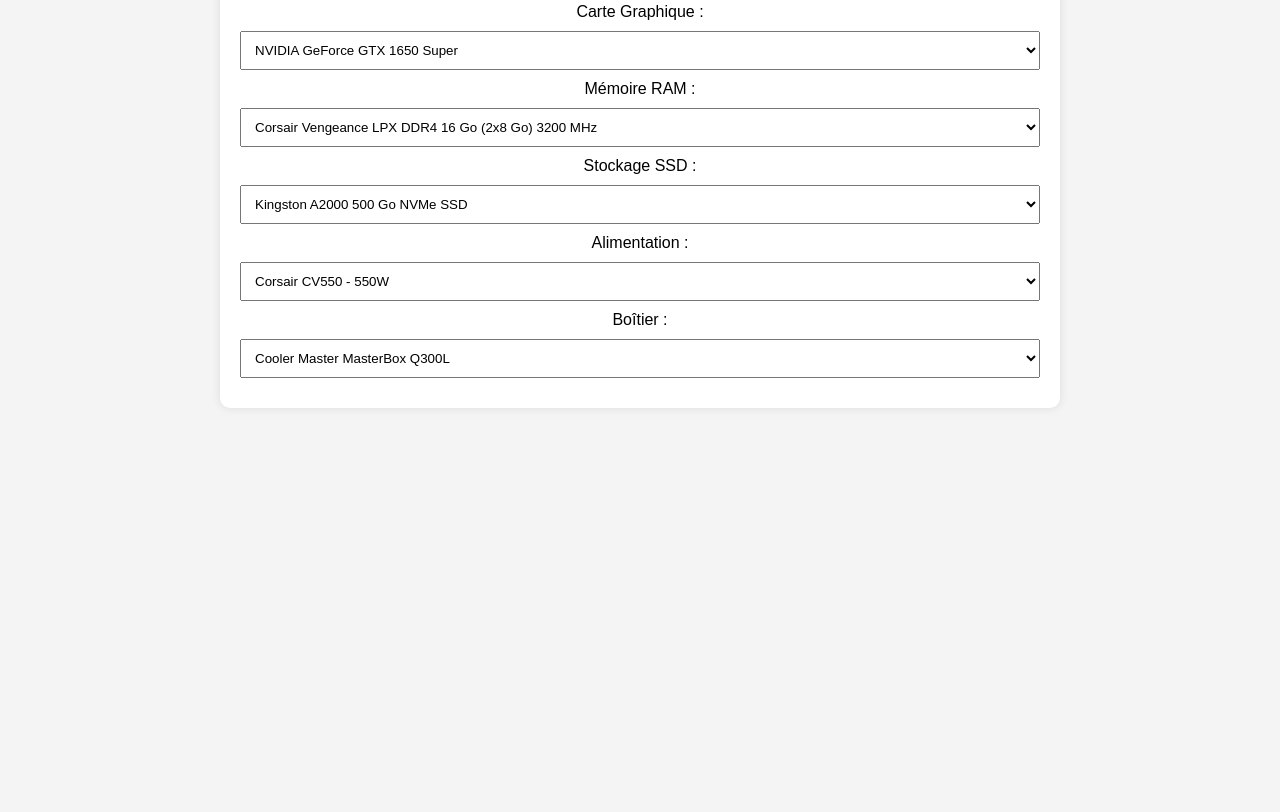
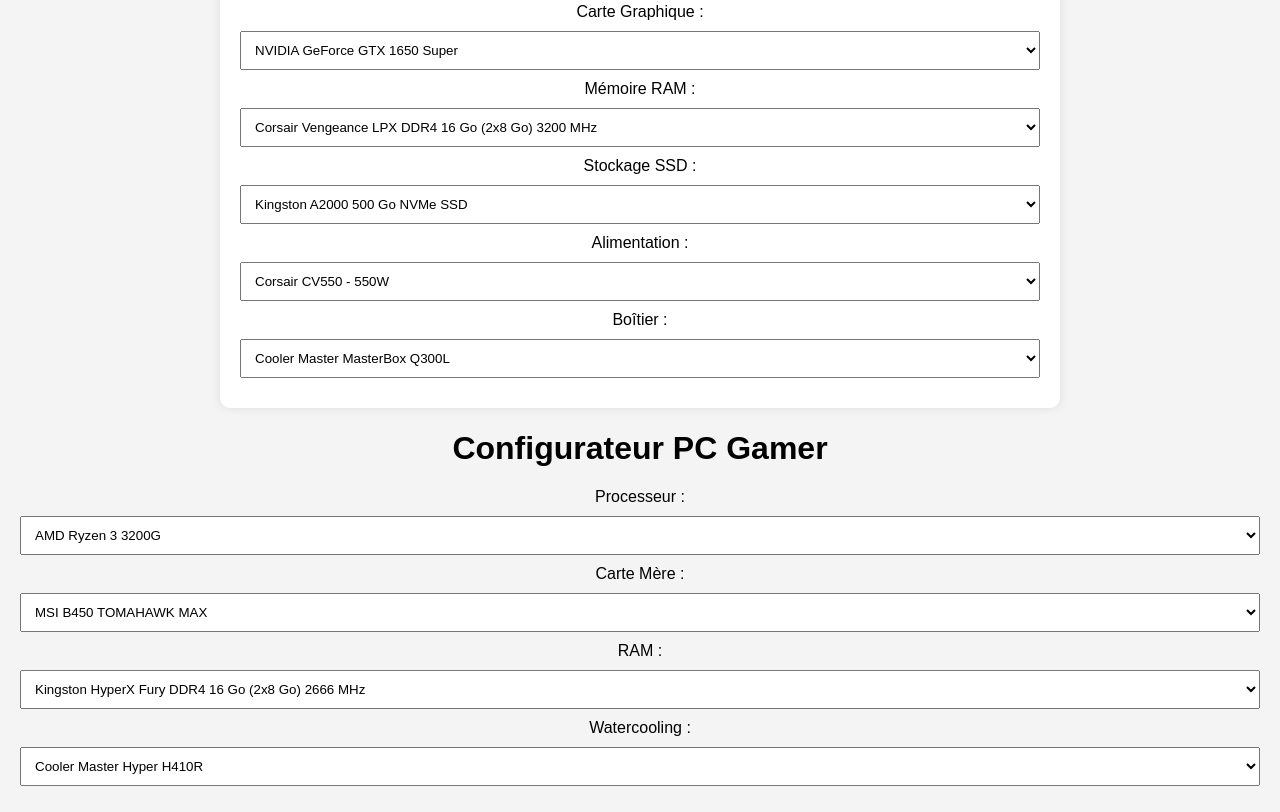
Before and after one commit to Zerox-00/Pc-gamer-config, a plain HTML site: page index.html in a window 1280 px wide. Shown: the part 885-1697 px from the top of the page. Before the commit the page ends 1313 px from the top, so only its background shows below. Drawn offline with Linux system fonts and the light colour scheme.

Commit message:
Update index.html

```diff
--- a/index.html
+++ b/index.html
@@ -191,3 +191,116 @@
     </div>
 </body>
 </html>
+<!DOCTYPE html>
+<html lang="fr">
+<head>
+    <meta charset="UTF-8">
+    <meta name="viewport" content="width=device-width, initial-scale=1.0">
+    <title>Configurateur PC Gamer</title>
+</head>
+<body>
+    <h1>Configurateur PC Gamer</h1>
+    <form>
+        <label for="cpu">Processeur :</label>
+        <select id="cpu" name="cpu">
+            <optgroup label="AMD Ryzen 3">
+                <option>AMD Ryzen 3 3200G</option>
+                <option>AMD Ryzen 3 3100</option>
+                <option>AMD Ryzen 3 3300X</option>
+                <option>AMD Ryzen 3 2200G</option>
+            </optgroup>
+            <optgroup label="AMD Ryzen 5">
+                <option>AMD Ryzen 5 5600X</option>
+                <option>AMD Ryzen 5 3600</option>
+                <option>AMD Ryzen 5 7600X</option>
+                <option>AMD Ryzen 5 3400G</option>
+                <option>AMD Ryzen 5 5500</option>
+            </optgroup>
+            <optgroup label="AMD Ryzen 7">
+                <option>AMD Ryzen 7 5800X</option>
+                <option>AMD Ryzen 7 7700X</option>
+                <option>AMD Ryzen 7 3700X</option>
+                <option>AMD Ryzen 7 5800X3D</option>
+                <option>AMD Ryzen 7 5700G</option>
+            </optgroup>
+            <optgroup label="AMD Ryzen 9">
+                <option>AMD Ryzen 9 7950X</option>
+                <option>AMD Ryzen 9 5900X</option>
+                <option>AMD Ryzen 9 7900X</option>
+                <option>AMD Ryzen 9 5950X</option>
+                <option>AMD Ryzen 9 79003</option>
+            </optgroup>
+            <optgroup label="Intel Core i3">
+                <option>Intel Core i3-12100F</option>
+                <option>Intel Core i3-12100</option>
+                <option>Intel Core i3-10100F</option>
+                <option>Intel Core i3-9300</option>
+                <option>Intel Core i3-8100</option>
+            </optgroup>
+            <optgroup label="Intel Core i5">
+                <option>Intel Core i5-13600K</option>
+                <option>Intel Core i5-12600K</option>
+                <option>Intel Core i5-11600K</option>
+                <option>Intel Core i5-10400F</option>
+                <option>Intel Core i5-9600K</option>
+            </optgroup>
+            <optgroup label="Intel Core i7">
+                <option>Intel Core i7-13700K</option>
+                <option>Intel Core i7-12700K</option>
+                <option>Intel Core i7-11700K</option>
+                <option>Intel Core i7-10700K</option>
+                <option>Intel Core i7-9700K</option>
+            </optgroup>
+            <optgroup label="Intel Core i9">
+                <option>Intel Core i9-13900K</option>
+                <option>Intel Core i9-12900K</option>
+                <option>Intel Core i9-11900K</option>
+                <option>Intel Core i9-10900K</option>
+                <option>Intel Core i9-9900K</option>
+            </optgroup>
+        </select>
+
+        <label for="motherboard">Carte Mère :</label>
+        <select id="motherboard" name="motherboard">
+            <optgroup label="AMD AM4">
+                <option>MSI B450 TOMAHAWK MAX</option>
+                <option>ASUS TUF B450-PLUS GAMING</option>
+                <option>Gigabyte B450 AORUS ELITE</option>
+                <option>Gigabyte B550 AORUS ELITE</option>
+                <option>ASRock B550M Steel Legend</option>
+                <option>MSI MAG B550 TOMAHAWK WIFI</option>
+                <option>ASUS ROG STRIX B550-F GAMING (Wi-Fi 6)</option>
+                <option>MSI MAG X570 TOMAHAWK WIFI</option>
+            </optgroup>
+            <optgroup label="Intel">
+                <option>ASUS ROG Strix Z690-E Gaming WiFi</option>
+                <option>MSI MPG Z590 Gaming Edge WiFi</option>
+                <option>Gigabyte Z590 AORUS Pro AX</option>
+                <option>ASUS ROG Strix Z790-E Gaming WiFi</option>
+                <option>MSI MEG Z590 ACE</option>
+                <option>Gigabyte Z690 AORUS Master</option>
+            </optgroup>
+        </select>
+
+        <label for="ram">RAM :</label>
+        <select id="ram" name="ram">
+            <option>Kingston HyperX Fury DDR4 16 Go (2x8 Go) 2666 MHz</option>
+            <option>Crucial Ballistix DDR4 16 Go (2x8 Go) 3000 MHz</option>
+            <option>Teamgroup T-Force Vulcan Z DDR4 16 Go (2x8 Go) 3000 MHz</option>
+            <option>G.SKILL Ripjaws S5 DDR5 16GB (2 x 8GB) 6000MHz</option>
+            <option>Crucial DDR5 16GB (2 x 8GB) 5600MHz</option>
+            <option>Teamgroup T-Force Delta RGB DDR5 32GB (2 x 16GB) 6000MHz</option>
+        </select>
+
+        <label for="watercooling">Watercooling :</label>
+        <select id="watercooling" name="watercooling">
+            <option>Cooler Master Hyper H410R</option>
+            <option>Thermaltake Water 3.0 120 ARGB</option>
+            <option>Cooler Master MasterLiquid Lite 120</option>
+            <option>DeepCool Captain 120 EX</option>
+            <option>Arctic Liquid Freezer II 120</option>
+            <option>Cooler Master MasterLiquid ML240L RGB</option>
+        </select>
+    </form>
+</body>
+</html>
```
